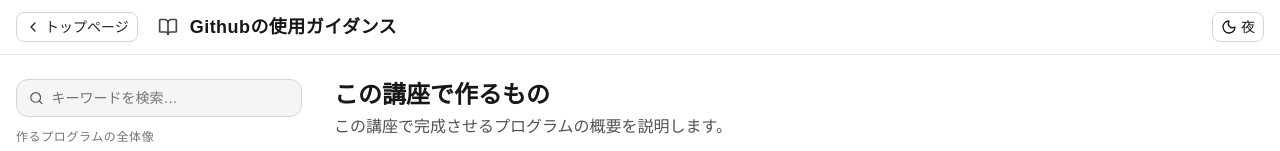
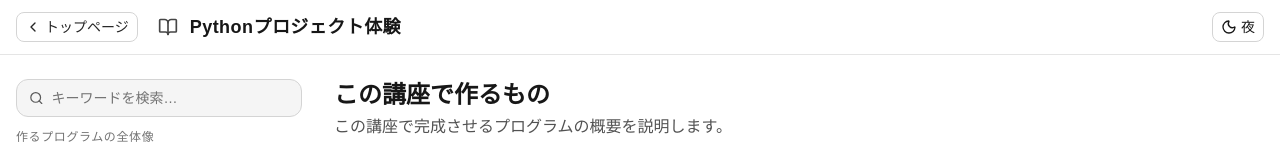
Before and after one commit to YoshihiroChen/IT-Study-Program, a Next.js app in the folder frontend/: page /paths/others/python-project in a window 1280 px wide. Shown: the top 151 px of the page. Built offline with nearby package versions, Linux system fonts and the light colour scheme.

Commit message:
new edition

```diff
--- a/frontend/src/app/paths/others/python-project/page.tsx
+++ b/frontend/src/app/paths/others/python-project/page.tsx
@@ -1133,7 +1133,7 @@ export default function TsBasicsPage() {
 
           <BookOpen className="w-5 h-5 opacity-80 ml-2" />
           <h1 className="text-lg font-semibold tracking-wide">
-            Githubの使用ガイダンス
+            Pythonプロジェクト体験
           </h1>
 
           <button
```
